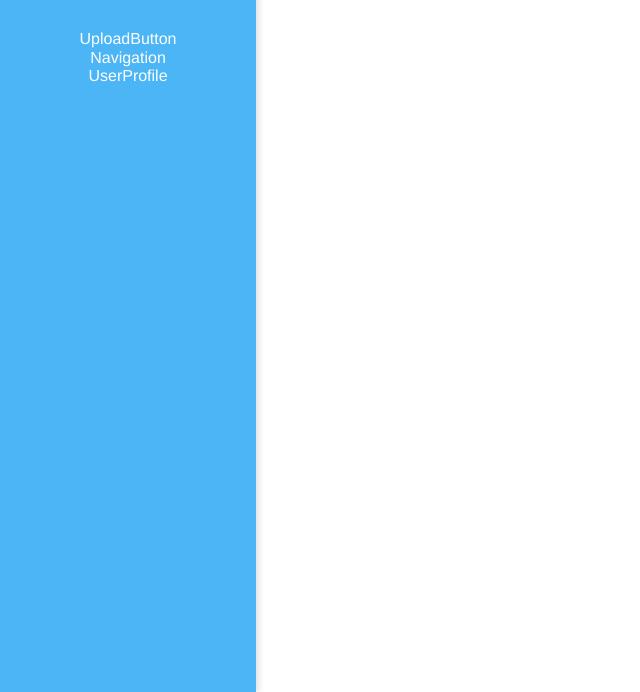
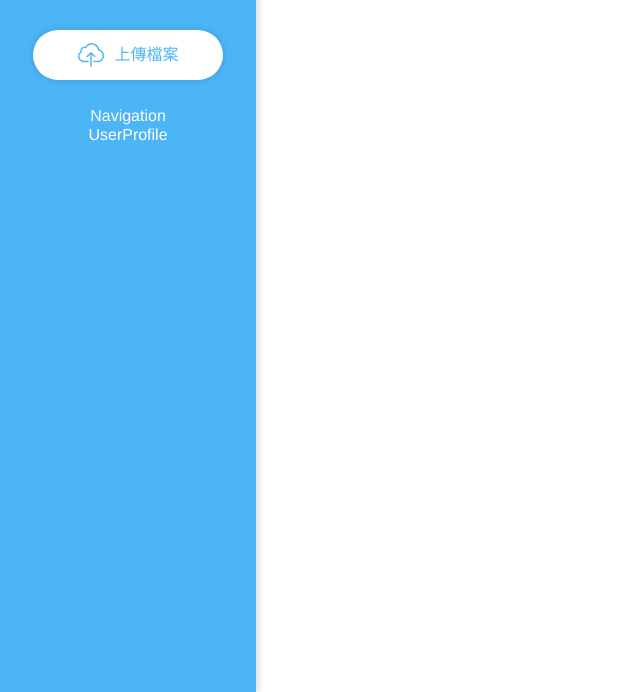
Before and after one commit to EasonChiang7178/f2e-cloud-storage, a Gatsby site: page / in a window 1280 px wide. Shown: the part 108-800 px from the top of the page, without its empty margins (0-640 px from the left). Built offline with nearby package versions, Linux system fonts and the light colour scheme; Gatsby itself is replaced by a stand-in of ours.

Commit message:
style UploadButton component

```diff
--- a/src/constants/index.js
+++ b/src/constants/index.js
@@ -1,3 +1,5 @@
 export const COLOR = Object.freeze({
-  BLUE: "#4CB5F5"
+  BLUE: "#4CB5F5",
+
+  LIGHT_GRAY: "#f8f9fa"
 })
--- a/src/layouts/Sidebar/UploadButton/index.css.js
+++ b/src/layouts/Sidebar/UploadButton/index.css.js
@@ -0,0 +1,38 @@
+import styled from "styled-components"
+
+import uploadIconPath from "../../../images/icons/upload.svg"
+import { COLOR } from "../../../constants"
+
+export const UploadIcon = styled.img.attrs({
+  src: uploadIconPath
+})`
+  width: 28px;
+  height: 26px;
+  margin-right: 9px;
+`
+
+export const Button = styled.button`
+  padding: 12px 0;
+  width: 190px;
+  background: white;
+  border: none;
+  border-radius: 25px;
+  display: flex;
+  justify-content: center;
+  align-items: center;
+  color: ${COLOR.BLUE};
+  font-weight: 500;
+  line-height: 26px;
+  box-shadow: 0px 0px 6px #00000029;
+  cursor: pointer;
+  transition: background .3s ease, box-shadow .3s ease;
+
+  &:hover {
+    background: ${COLOR.LIGHT_GRAY};
+    box-shadow: 0px 0px 12px 3px #00000029;
+  }
+
+  &:focus {
+    outline: none;
+  }
+`
--- a/src/layouts/Sidebar/UploadButton/index.js
+++ b/src/layouts/Sidebar/UploadButton/index.js
@@ -1,8 +1,19 @@
 import React from "react";
 import PropTypes from "prop-types";
 
-const UploadButton = () => {
-  return <div>UploadButton</div>;
+import { UploadIcon, Button } from "./index.css"
+
+const UploadButton = ({ className, onClick }) => {
+  return (
+    <Button className={className} onClick={onClick}>
+      <UploadIcon /> 上傳檔案
+    </Button>
+  );
+};
+
+UploadButton.propTypes = {
+  className: PropTypes.string,
+  onClick: PropTypes.func
 };
 
 export default UploadButton;
--- a/src/layouts/Sidebar/index.css.js
+++ b/src/layouts/Sidebar/index.css.js
@@ -23,7 +23,9 @@ export const Logo = styled(LogoRaw)`
   margin-bottom: 42px;
 `
 
-export const UploadButton = styled(UploadButtonRaw)``
+export const UploadButton = styled(UploadButtonRaw)`
+  margin-bottom: 27px;
+`
 
 export const Navigation = styled(NavigationRaw)``
 
```
Also changed, not shown: src/images/icons/upload.svg (added).
